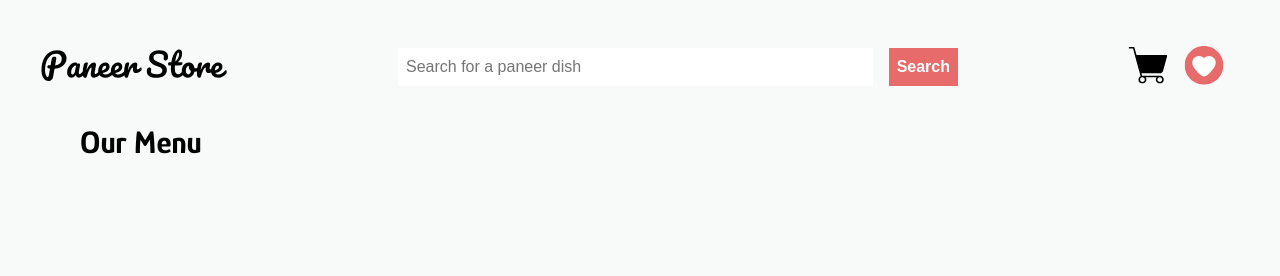
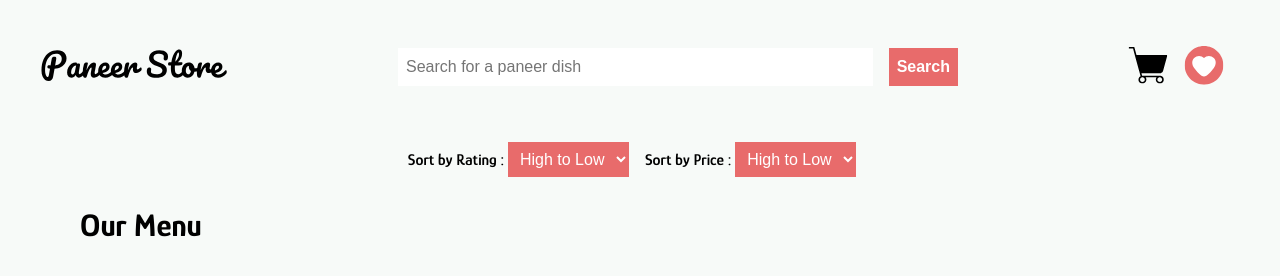
Before and after one commit to AyushSaini00/paneer-store, a website built with webpack: page src/index.html in a window 1280 px wide. Built offline with nearby package versions, Linux system fonts and the light colour scheme.

Commit message:
html & css for sorting select input options

```diff
--- a/src/index.html
+++ b/src/index.html
@@ -8,7 +8,7 @@
   </head>
   <body>
     <nav>
-      <a href="#" class="logo-link">
+      <a href="/" class="logo-link">
         <img class="logo responsive" src="./assets/logo.svg" alt="logo" />
       </a>
       <form class="form">
@@ -37,7 +37,22 @@
         </button>
       </div>
     </nav>
-
+    <section class="sorting-section">
+      <form class="sort-by-rating">
+        <label for="rating">Sort by Rating :</label>
+        <select name="rating" id="rating">
+          <option value="High to Low">High to Low</option>
+          <option value="Low to High">Low to High</option>
+        </select>
+      </form>
+      <form class="sort-by-price">
+        <label for="price">Sort by Price :</label>
+        <select name="price" id="price">
+          <option value="High to Low">High to Low</option>
+          <option value="Low to High">Low to High</option>
+        </select>
+      </form>
+    </section>
     <main>
       <h1>Our Menu</h1>
       <div class="container"></div>
--- /dev/null
+++ b/src/styles/abstracts/_variables.scss
@@ -0,0 +1,4 @@
+// colors
+$primary-red: #e86b6b;
+$primary-white: #fff;
+$bg: #f7faf8;
--- a/src/styles/components/_card.scss
+++ b/src/styles/components/_card.scss
@@ -29,6 +29,7 @@
     display: flex;
     max-width: 30rem;
     margin: 1rem;
+    background: #fff;
 
     .card-image {
       margin-right: 2rem;
--- /dev/null
+++ b/src/styles/components/_sort.scss
@@ -0,0 +1,26 @@
+@import '../abstracts/variables';
+
+.sorting-section {
+  display: flex;
+  justify-content: center;
+  align-items: center;
+  padding: 0.5rem 0;
+
+  form {
+    margin: 1rem 1rem 1rem 0;
+
+    label {
+      font-size: 1rem;
+      font-weight: 600;
+    }
+
+    select {
+      background: $primary-red;
+      color: $primary-white;
+      padding: 0.5rem;
+      font-size: 1rem;
+      border: none;
+      box-shadow: none;
+    }
+  }
+}
--- a/src/styles/main.scss
+++ b/src/styles/main.scss
@@ -1,7 +1,9 @@
 @use './abstracts/reset';
 @use './components/navbar';
+@use './components/sort';
 @use './components/card';
 @use './components/skeleton';
+@import './abstracts/variables';
 @import url('https://fonts.googleapis.com/css2?family=Glory:wght@400;600;700&display=swap');
 html {
   box-sizing: border-box;
@@ -19,7 +21,7 @@ html {
 body {
   line-height: 1.5;
   font-family: 'Glory', 'Open Sans', 'Helvetica Neue', sans-serif;
-  background: #f7faf8;
+  background: $bg;
   padding: 1rem;
 }
 .responsive {
```
